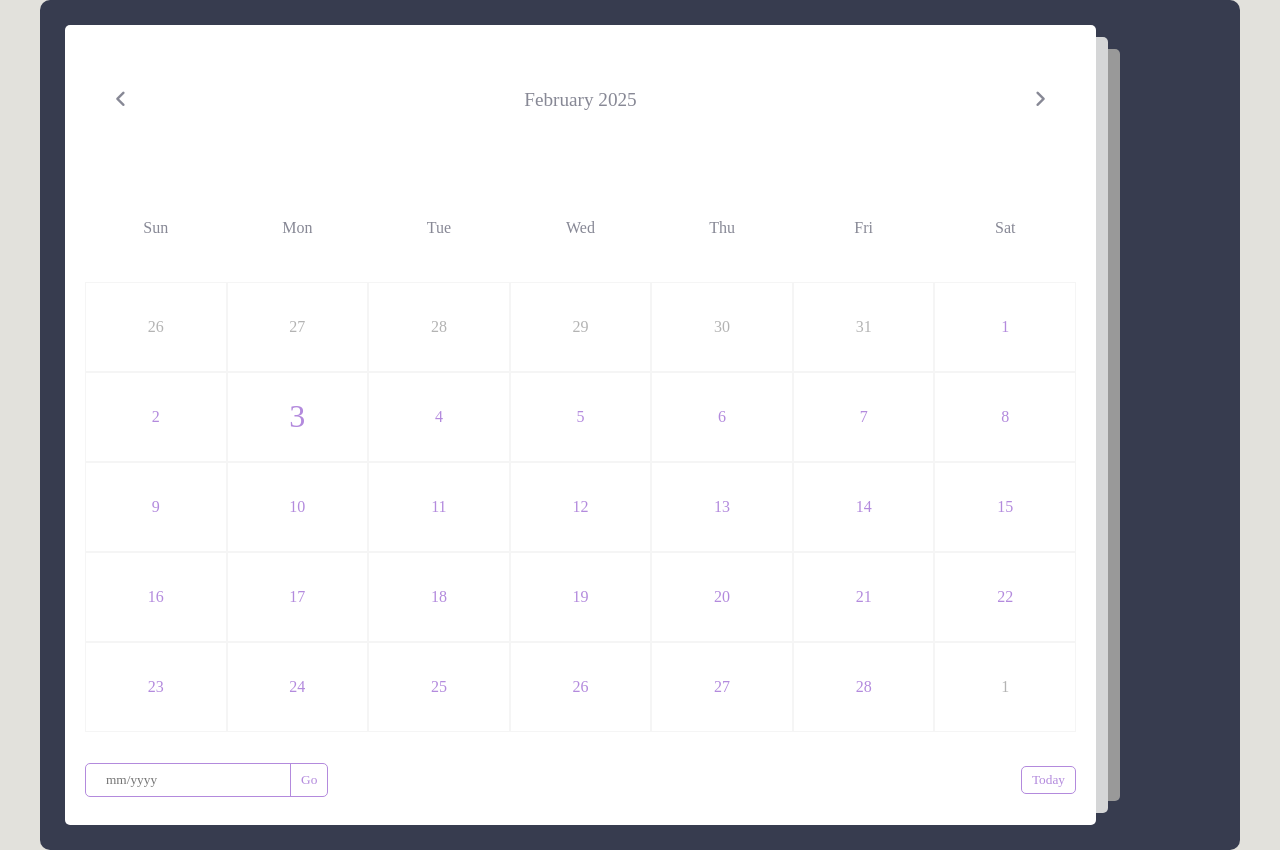
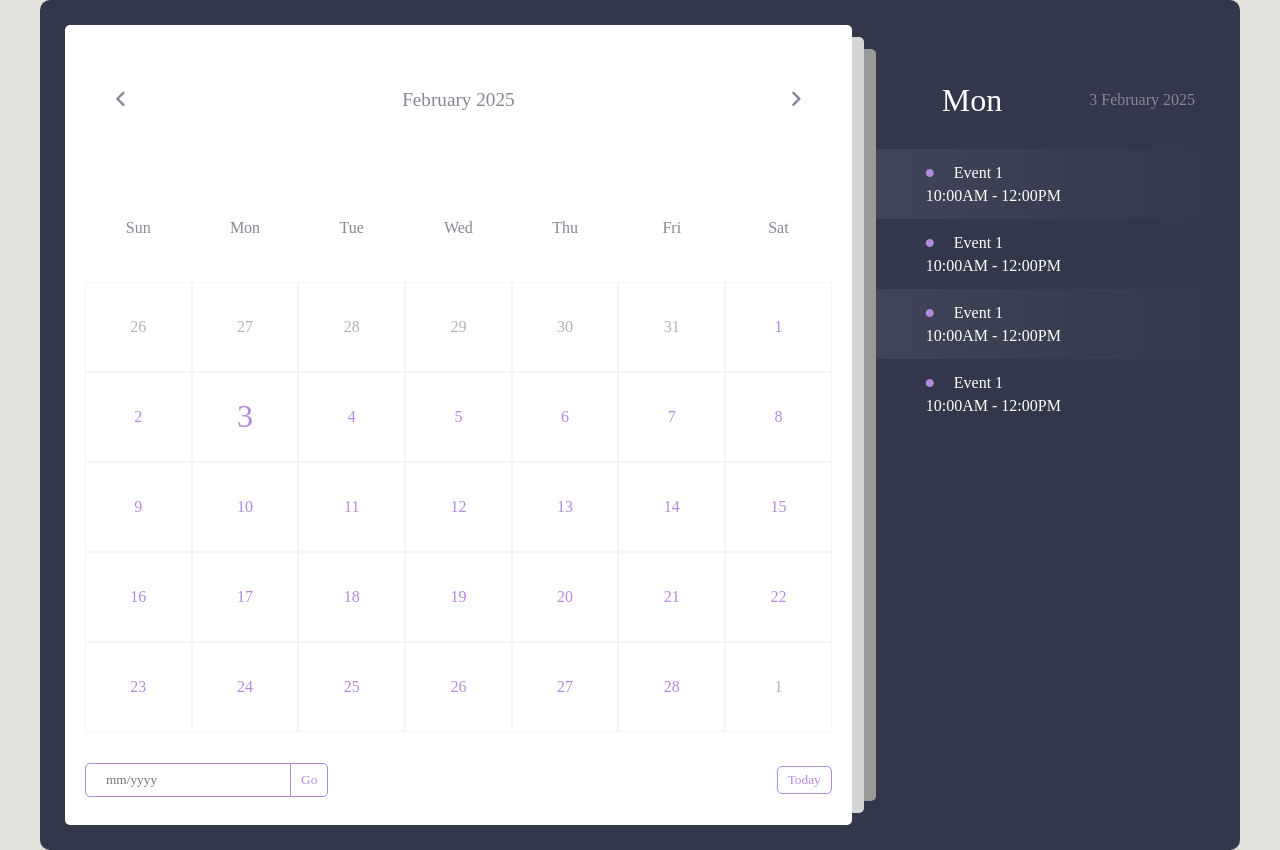
Before and after one commit to Evening-Star13/Calendar-ToDo, a plain HTML site: page index.html in a window 1280 px wide. Drawn offline with Linux system fonts and the light colour scheme.

Commit message:
Working the right side

```diff
--- a/index.html
+++ b/index.html
@@ -42,6 +42,50 @@
         </div>
       </div>
     </div>
+    <div class="right">
+      <div class="today-date">
+        <div class="event-day">Mon</div>
+        <div class="event-date">3 February 2025</div>
+      </div>
+      <div class="events">
+        <div class="event">
+          <div class="title">
+            <i class="fas fa-circle"></i>
+            <h3 class="event-title">Event 1</h3>
+          </div>
+          <div class="event-time">
+            10:00AM - 12:00PM
+          </div>
+        </div>
+        <div class="event">
+          <div class="title">
+            <i class="fas fa-circle"></i>
+            <h3 class="event-title">Event 1</h3>
+          </div>
+          <div class="event-time">
+            10:00AM - 12:00PM
+          </div>
+        </div>
+        <div class="event">
+          <div class="title">
+            <i class="fas fa-circle"></i>
+            <h3 class="event-title">Event 1</h3>
+          </div>
+          <div class="event-time">
+            10:00AM - 12:00PM
+          </div>
+        </div>
+        <div class="event">
+          <div class="title">
+            <i class="fas fa-circle"></i>
+            <h3 class="event-title">Event 1</h3>
+          </div>
+          <div class="event-time">
+            10:00AM - 12:00PM
+          </div>
+        </div>
+      </div>
+    </div>
   </div>
 
 
--- a/styles.css
+++ b/styles.css
@@ -26,7 +26,7 @@ body {
   color: #fff;
   display: flex;
   border-radius: 10px;
-  background-color: #373c4f;
+  background-color: #32374b;
 }
 
 .left {
@@ -240,3 +240,87 @@ body {
   border-radius: 0;
   height: 32px;
 }
+
+.container .right {
+  position: relative;
+  width: 40%;
+  min-height: 100%;
+  padding: 20px 0;
+}
+
+.right .today-date {
+  width: 100%;
+  height: 50px;
+  display: flex;
+  flex-wrap: wrap;
+  gap: 10px;
+  align-items: center;
+  justify-content: space-between;
+  padding: 0 40px;
+  padding-left: 70px;
+  margin-top: 50px;
+  margin-bottom: 20px;
+  text-transform: capitalize;
+}
+
+.today-date .event-day {
+  font-size: 2rem;
+  font-weight: 500;
+}
+
+.today-date .event-date {
+  font-size: 1rem;
+  font-weight: 400;
+  color: #878895;
+}
+
+.events {
+  width: 100%;
+  height: 100%;
+  max-height: 600px;
+  overflow-x: hidden;
+  overflow-y: auto;
+  display: flex;
+  flex-direction: column;
+  padding: 4px;
+}
+
+.events .event {
+  position: relative;
+  width: 95%;
+  min-height: 70px;
+  display: flex;
+  justify-content: center;
+  flex-direction: column;
+  gap: 5px;
+  padding: 0 20px;
+  padding-left: 50px;
+  color: #fff;
+  cursor: pointer;
+  background: linear-gradient(90deg, #3f4458, transparent);
+}
+
+.events .event:nth-child(even) {
+  background: transparent;
+}
+
+.events .event:hover {
+  background: linear-gradient(90deg, var(--primary-clr), transparent);
+}
+
+.events .event .title {
+  display: flex;
+  align-items: center;
+  pointer-events: none;
+}
+
+.events .event .title .event-title {
+  font-size: 1rem;
+  font-weight: 400;
+  margin-left: 20px;
+}
+
+.events .event .title i {
+  color: var(--primary-clr);
+  font-size: 0.5rem;
+}
```
